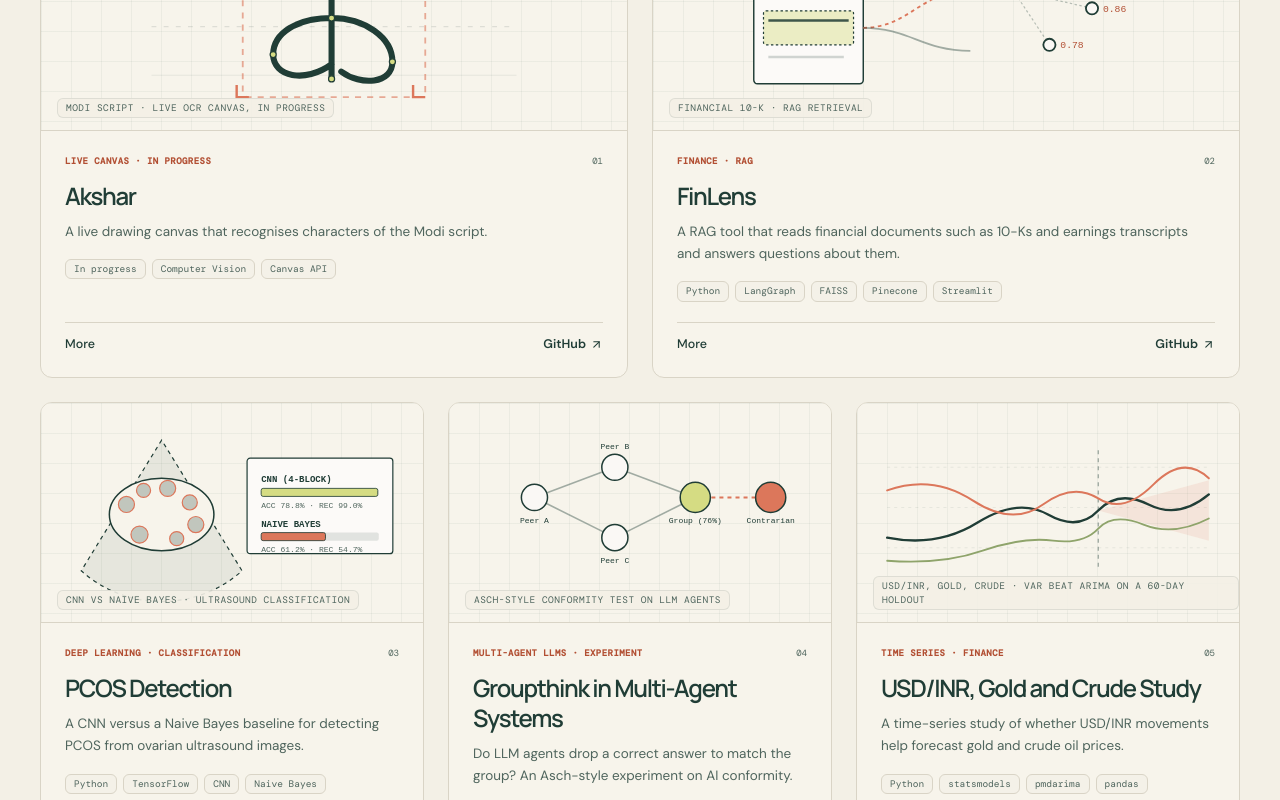
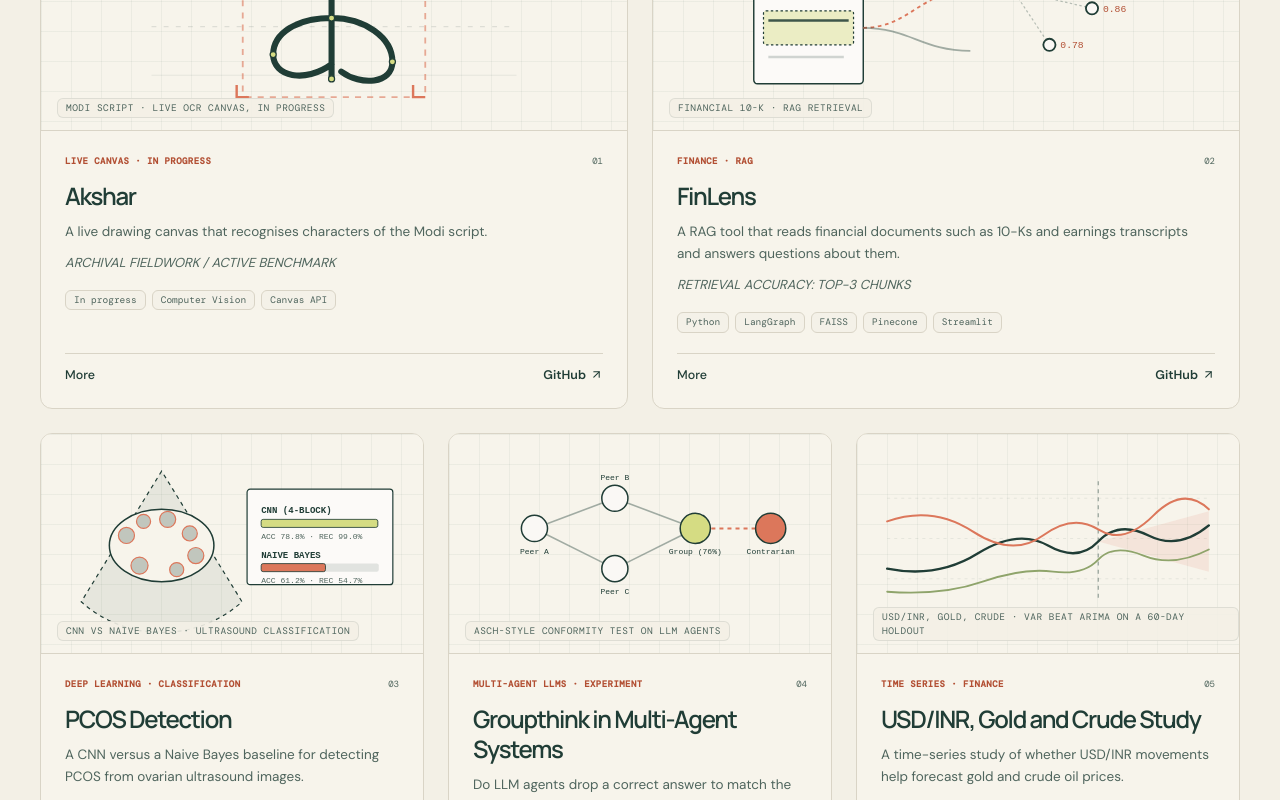
Before and after one commit to Gauri210/GauriDeshmukh, a React (Vite) app: page / in a window 1280 px wide. Shown: the part 980-1780 px from the top of the page. Built offline with nearby package versions, Linux system fonts and the light colour scheme.

Commit message:
minor bug fix

```diff
--- a/src/App.tsx
+++ b/src/App.tsx
@@ -128,8 +128,8 @@ export default function App() {
                   {p.description}
                 </p>
 
-                {p.note && (
-                  <p className="soft mt-2.5 text-[13px] italic leading-[1.6]">{p.note}</p>
+                {p.dispatchNote && (
+                  <p className="soft mt-2.5 text-[13px] italic leading-[1.6]">{p.dispatchNote}</p>
                 )}
 
                 {open === p.id && (
```
